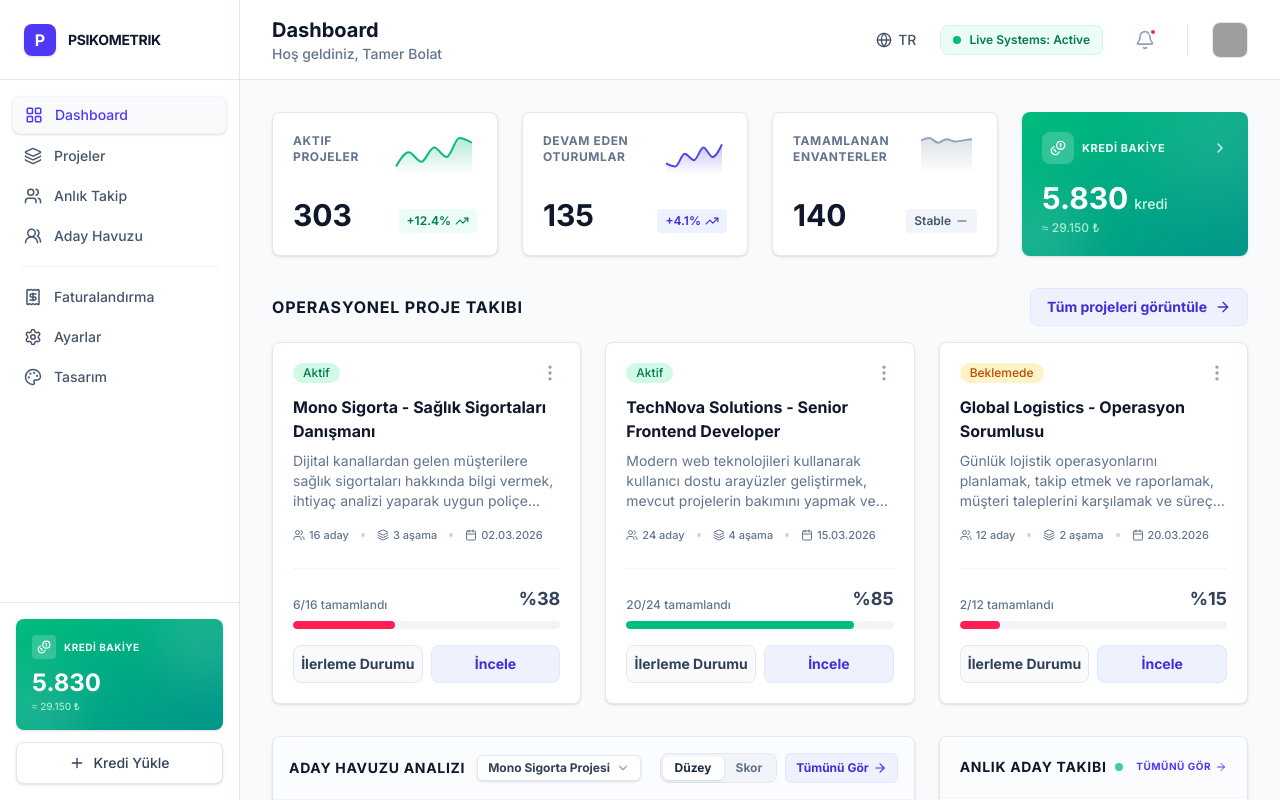
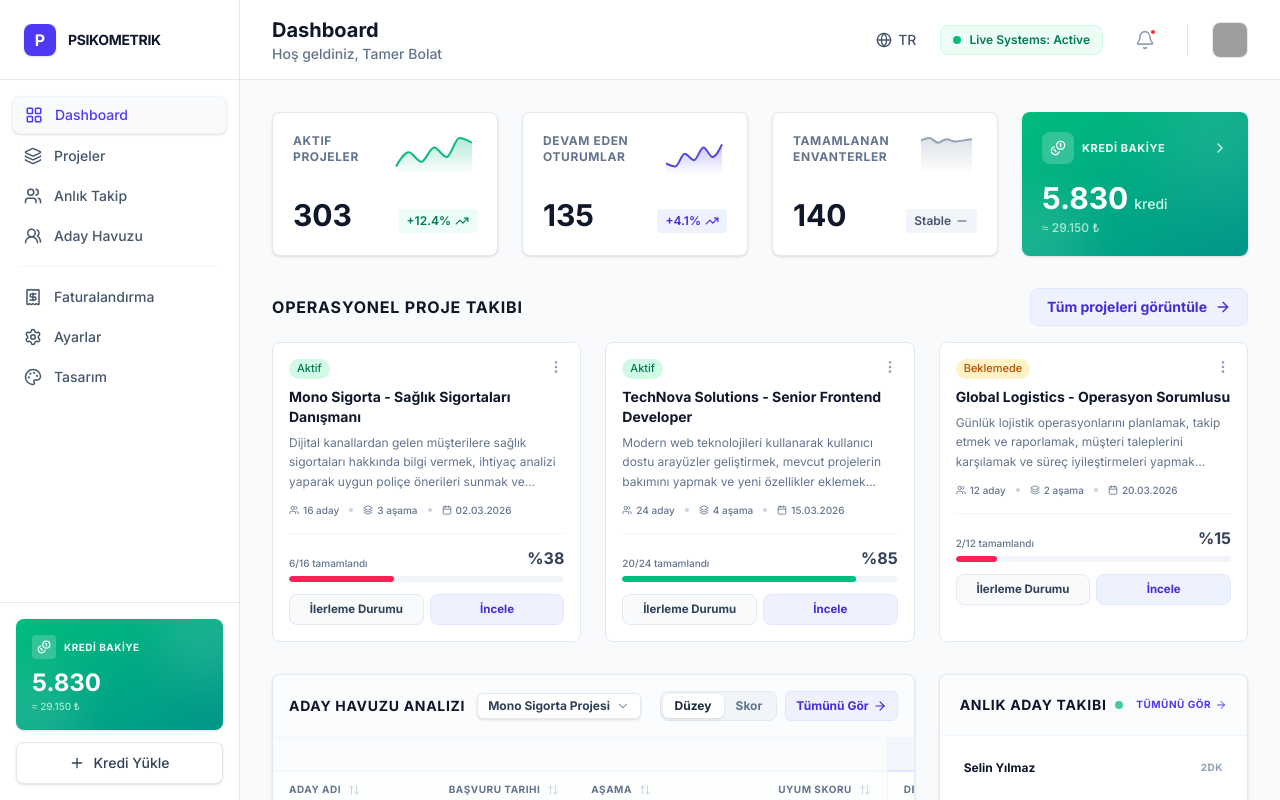
Before and after one commit to bekovisin/talentcooker-hr-dashboard-remix, a Next.js app: page / in a window 1280 px wide. Built offline with nearby package versions, Linux system fonts and the light colour scheme; grey boxes are pictures that could not be loaded.

Commit message:
style: constraint layout to 1400px and scale down project cards

```diff
--- a/app/page.tsx
+++ b/app/page.tsx
@@ -10,10 +10,12 @@ export default function Dashboard() {
       <Sidebar />
       <main className="flex-1 flex flex-col min-w-0 overflow-hidden">
         <DashboardHeader />
-        <div className="flex-1 overflow-y-auto p-4 lg:p-8 flex flex-col gap-6 lg:gap-8">
-          <StatsOverview />
-          <ProjectTracking />
-          <BottomWidgets />
+        <div className="flex-1 overflow-y-auto w-full">
+          <div className="w-full max-w-[1400px] mx-auto p-4 lg:p-8 flex flex-col gap-6 lg:gap-8">
+            <StatsOverview />
+            <ProjectTracking />
+            <BottomWidgets />
+          </div>
         </div>
       </main>
     </div>
--- a/components/ProjectTracking.tsx
+++ b/components/ProjectTracking.tsx
@@ -67,64 +67,64 @@ export function ProjectTracking() {
           else if (p.progress < 70) progressColor = "bg-amber-400";
 
           return (
-            <div key={i} className="bg-white border border-slate-200 rounded-lg shadow-sm flex flex-col hover:border-indigo-300 transition-colors overflow-hidden h-full group">
+            <div key={i} className="bg-white border text-sm border-slate-200 rounded-lg hover:border-indigo-300 transition-colors overflow-hidden h-full group">
               <div
-                className="p-5 flex flex-col flex-1 cursor-pointer"
+                className="p-4 flex flex-col flex-1 cursor-pointer"
                 onClick={() => setSelectedProject(p)}
               >
-                <div className="flex items-start justify-between gap-3 mb-3">
-                  <span className={`px-2.5 py-0.5 rounded-full text-xs font-medium shrink-0 ${p.badgeColor}`}>
+                <div className="flex items-start justify-between gap-3 mb-2">
+                  <span className={`px-2 py-0.5 rounded-full text-[10px] sm:text-[11px] font-medium shrink-0 ${p.badgeColor}`}>
                     {p.badge}
                   </span>
                   <button
                     className="text-slate-400 hover:text-slate-600 transition-colors"
                     onClick={(e) => { e.stopPropagation(); }}
                   >
-                    <MoreVertical size={20} />
+                    <MoreVertical size={16} />
                   </button>
                 </div>
-                <h3 className="font-bold text-slate-900 text-base mb-2 line-clamp-2 group-hover:text-indigo-600 transition-colors">{p.title}</h3>
-                <p className="text-sm text-slate-500 mb-4 line-clamp-3 flex-1">
+                <h3 className="font-bold text-slate-900 text-[13px] sm:text-[14px] mb-1.5 line-clamp-2 group-hover:text-indigo-600 transition-colors">{p.title}</h3>
+                <p className="text-[11.5px] sm:text-[12px] text-slate-500 mb-3 line-clamp-3 flex-1 leading-relaxed">
                   {p.description}
                 </p>
 
-                <div className="flex flex-wrap items-center gap-x-3 gap-y-1 text-[11px] text-slate-500 font-medium mb-6">
+                <div className="flex flex-wrap items-center gap-x-2.5 gap-y-1 text-[10px] text-slate-500 font-medium mb-4">
                   <div className="flex items-center gap-1">
-                    <Users size={12} />
+                    <Users size={10} />
                     <span>{p.candidates} aday</span>
                   </div>
                   <div className="w-1 h-1 rounded-full bg-slate-300" />
                   <div className="flex items-center gap-1">
-                    <Layers size={12} />
+                    <Layers size={10} />
                     <span>{p.stages} aşama</span>
                   </div>
                   <div className="w-1 h-1 rounded-full bg-slate-300" />
                   <div className="flex items-center gap-1">
-                    <Calendar size={12} />
+                    <Calendar size={10} />
                     <span>{p.date1}</span>
                   </div>
                 </div>
 
-                <div className="w-full pt-4 border-t border-slate-100">
-                  <div className="flex justify-between items-end mb-2">
-                    <div className="text-xs text-slate-500 font-medium">
+                <div className="w-full pt-3 border-t border-slate-100">
+                  <div className="flex justify-between items-end mb-1.5">
+                    <div className="text-[10px] text-slate-500 font-medium">
                       {p.completed}/{p.total} tamamlandı
                     </div>
-                    <span className="text-lg font-bold text-slate-700">%{p.progress}</span>
+                    <span className="text-[14px] sm:text-base font-bold text-slate-700">%{p.progress}</span>
                   </div>
-                  <div className="h-2 w-full bg-slate-100 rounded-full overflow-hidden mb-4">
+                  <div className="h-1.5 w-full bg-slate-100 rounded-full overflow-hidden mb-3">
                     <div className={`h-full rounded-full ${progressColor}`} style={{ width: `${p.progress}%` }} />
                   </div>
 
-                  <div className="flex gap-2">
+                  <div className="flex gap-1.5">
                     <button
-                      className="flex-1 py-2 bg-slate-50 hover:bg-slate-100 text-slate-700 text-sm font-bold rounded-lg border border-slate-200 transition-colors"
+                      className="flex-1 py-1.5 bg-slate-50 hover:bg-slate-100 text-slate-700 text-[11.5px] font-bold rounded-lg border border-slate-200 transition-colors"
                       onClick={(e) => { e.stopPropagation(); setSelectedProject(p); }}
                     >
                       İlerleme Durumu
                     </button>
                     <button
-                      className="flex-1 py-2 bg-indigo-50 hover:bg-indigo-100 text-indigo-700 text-sm font-bold rounded-lg border border-indigo-100 transition-colors"
+                      className="flex-1 py-1.5 bg-indigo-50 hover:bg-indigo-100 text-indigo-700 text-[11.5px] font-bold rounded-lg border border-indigo-100 transition-colors"
                       onClick={(e) => { e.stopPropagation(); }}
                     >
                       İncele
```
Also changed, not shown: app/projects/page.tsx (+59 -53 lines).
